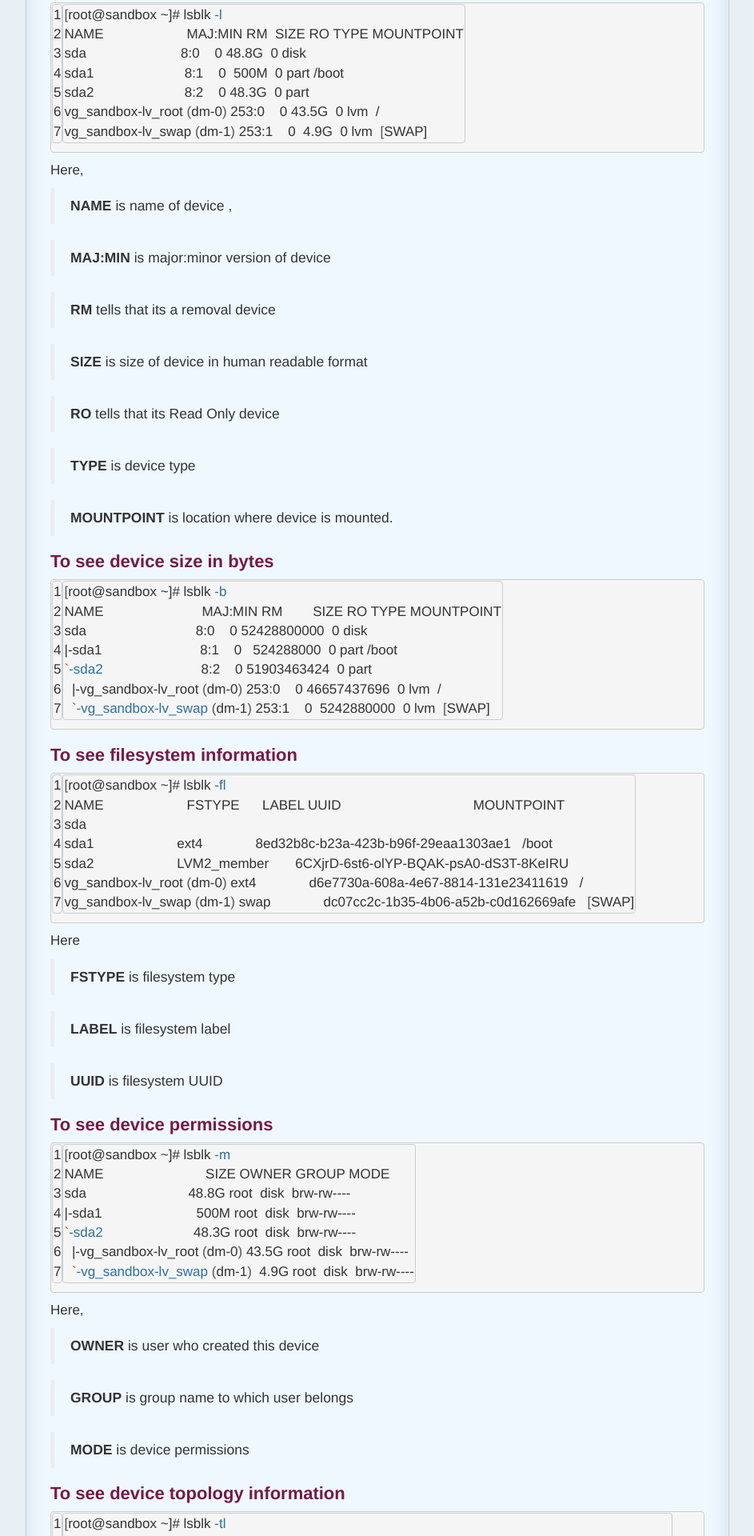
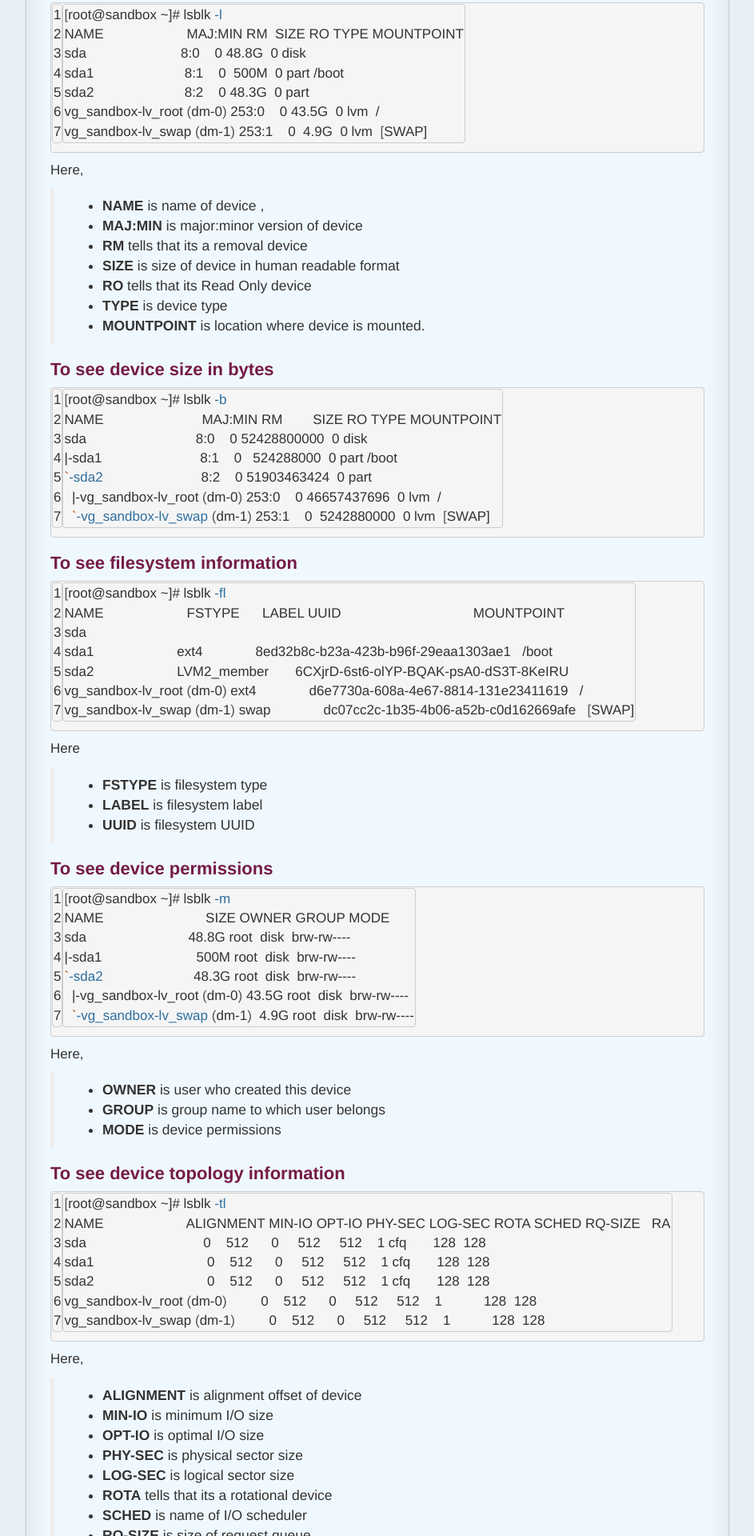
Before and after one commit to chetnachaudhari/chetnachaudhari.github.io, a Jekyll site: the page built from _posts/2016-05-08-lsblk-list-block-device-information.md, in a window 1280 px wide. Shown: the part 592-2512 px from the top of the page at 80% size, without its empty margins (22-965 px from the left). Built offline with Jekyll 4.4.1, drawn with Linux system fonts in a browser that asks for light colours; nearby versions of some CDN libraries; comment, search, counter and statistics services are not loaded.

Commit message:
updated lsblk formatting

````diff
--- a/_posts/2016-05-08-lsblk-list-block-device-information.md
+++ b/_posts/2016-05-08-lsblk-list-block-device-information.md
@@ -35,19 +35,13 @@
 
 Here,
 
-> **NAME** is name of device ,
-
-> **MAJ:MIN** is major:minor version of device
-
-> **RM** tells that its a removal device
-
-> **SIZE** is size of device in human readable format
-
-> **RO** tells that its Read Only device
-
-> **TYPE** is device type
-
-> **MOUNTPOINT** is location where device is mounted.
+> * **NAME** is name of device ,
+> * **MAJ:MIN** is major:minor version of device
+> * **RM** tells that its a removal device
+> * **SIZE** is size of device in human readable format
+> * **RO** tells that its Read Only device
+> * **TYPE** is device type
+> * **MOUNTPOINT** is location where device is mounted.
 
 
 ### To see device size in bytes
@@ -75,11 +69,10 @@
 ```
 
 Here
-> **FSTYPE** is filesystem type
 
-> **LABEL** is filesystem label
-
-> **UUID** is filesystem UUID
+> * **FSTYPE** is filesystem type
+> * **LABEL** is filesystem label
+> * **UUID** is filesystem UUID
 
 ### To see device permissions
 ```bash
@@ -94,11 +87,9 @@
 
 Here,
 
-> **OWNER** is user who created this device
-
-> **GROUP** is group name to which user belongs
-
-> **MODE** is device permissions
+> * **OWNER** is user who created this device
+> * **GROUP** is group name to which user belongs
+> * **MODE** is device permissions
 
 
 ### To see device topology information
@@ -114,20 +105,12 @@
 
 Here,
 
-> **ALIGNMENT** is alignment offset of device
-
-> **MIN-IO** is minimum I/O size
-
-> **OPT-IO** is optimal I/O size
-
-> **PHY-SEC** is physical sector size
-
-> **LOG-SEC** is logical sector size
-
-> **ROTA** tells that its a rotational device
-
-> **SCHED** is name of I/O scheduler
-
-> **RQ-SIZE** is size of request queue
-
-> **RA** is read ahead of device.
+> * **ALIGNMENT** is alignment offset of device
+> * **MIN-IO** is minimum I/O size
+> * **OPT-IO** is optimal I/O size
+> * **PHY-SEC** is physical sector size
+> * **LOG-SEC** is logical sector size
+> * **ROTA** tells that its a rotational device
+> * **SCHED** is name of I/O scheduler
+> * **RQ-SIZE** is size of request queue
+> * **RA** is read ahead of device.
````
